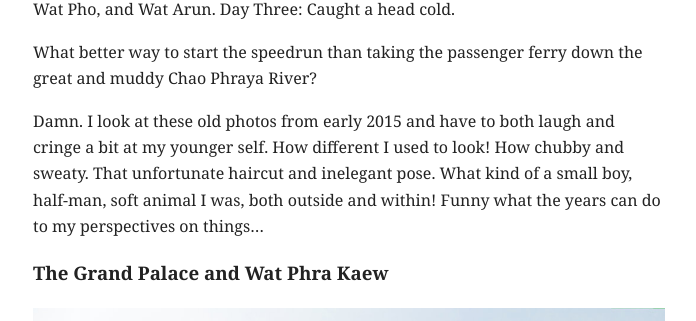
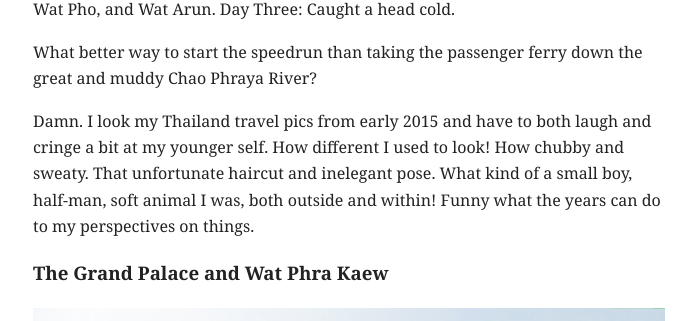
Before and after one commit to mingjiliu/mingjiliu.github.io, a Jekyll site: the page built from _travel/wanderings-part-3.md, in a window 1280 px wide and 900 px high, scrolled down 24438 px. Shown: the part 150-471 px from the top of the window, without its empty margins (291-987 px from the left). Built offline with Jekyll 4.4.1, drawn with Linux system fonts in a browser that asks for light colours; some of the changed text lies outside the part shown.

Commit message:
Update wanderings-part-3.md

```diff
--- a/_travel/wanderings-part-3.md
+++ b/_travel/wanderings-part-3.md
@@ -270,7 +270,7 @@ Day One: The Grand Palace, Wat Phra Kaew, Wat Saket, and Wat Suthat. Day Two: Wa
 
 What better way to start the speedrun than taking the passenger ferry down the great and muddy Chao Phraya River?
 
-Damn. I look at these old photos from early 2015 and have to both laugh and cringe a bit at my younger self. How different I used to look! How chubby and sweaty. That unfortunate haircut and inelegant pose. What kind of a small boy, half-man, soft animal I was, both outside and within! Funny what the years can do to my perspectives on things...
+Damn. I look my Thailand travel pics from early 2015 and have to both laugh and cringe a bit at my younger self. How different I used to look! How chubby and sweaty. That unfortunate haircut and inelegant pose. What kind of a small boy, half-man, soft animal I was, both outside and within! Funny what the years can do to my perspectives on things.
 
 ### The Grand Palace and Wat Phra Kaew
 
@@ -719,7 +719,9 @@ Shown here (allegedly): the infamous window where the defenestration of Prague o
 
 > While they amused themselves in this way, it struck Mr. and Mrs. Samsa almost at the same moment how their daughter, who was getting more animated all the time, had blossomed recently, in spite of all the troubles which had made her cheeks pale, into a beautiful and voluptuous young woman. Growing more silent and almost unconsciously understanding each other in their glances, they thought that the time was now at hand to seek out a good honest man for her.
 >
-> -- The Metamorphosis But how? But how what? But how what why? But how what why who? But how what why who when? But how what why who when where?
+> -- The Metamorphosis
+
+But how? But how what? But how what why? But how what why who? But how what why who when? But how what why who when where?
 
 It was the waiter at Charles Bridge with a digital camera at 2 o'clock because there was a turgid, nippy love triangle under a nearby lamppost.
 
```
